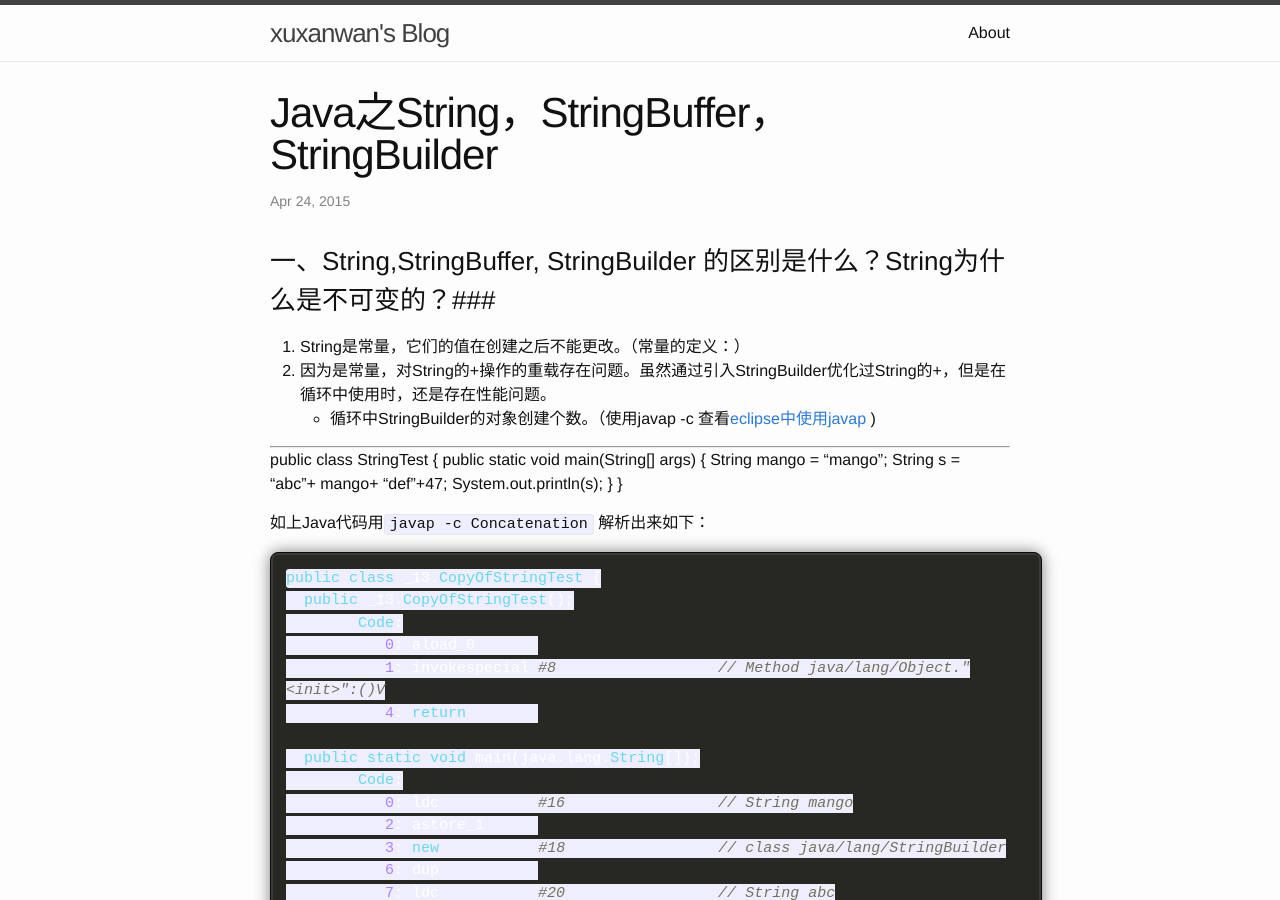
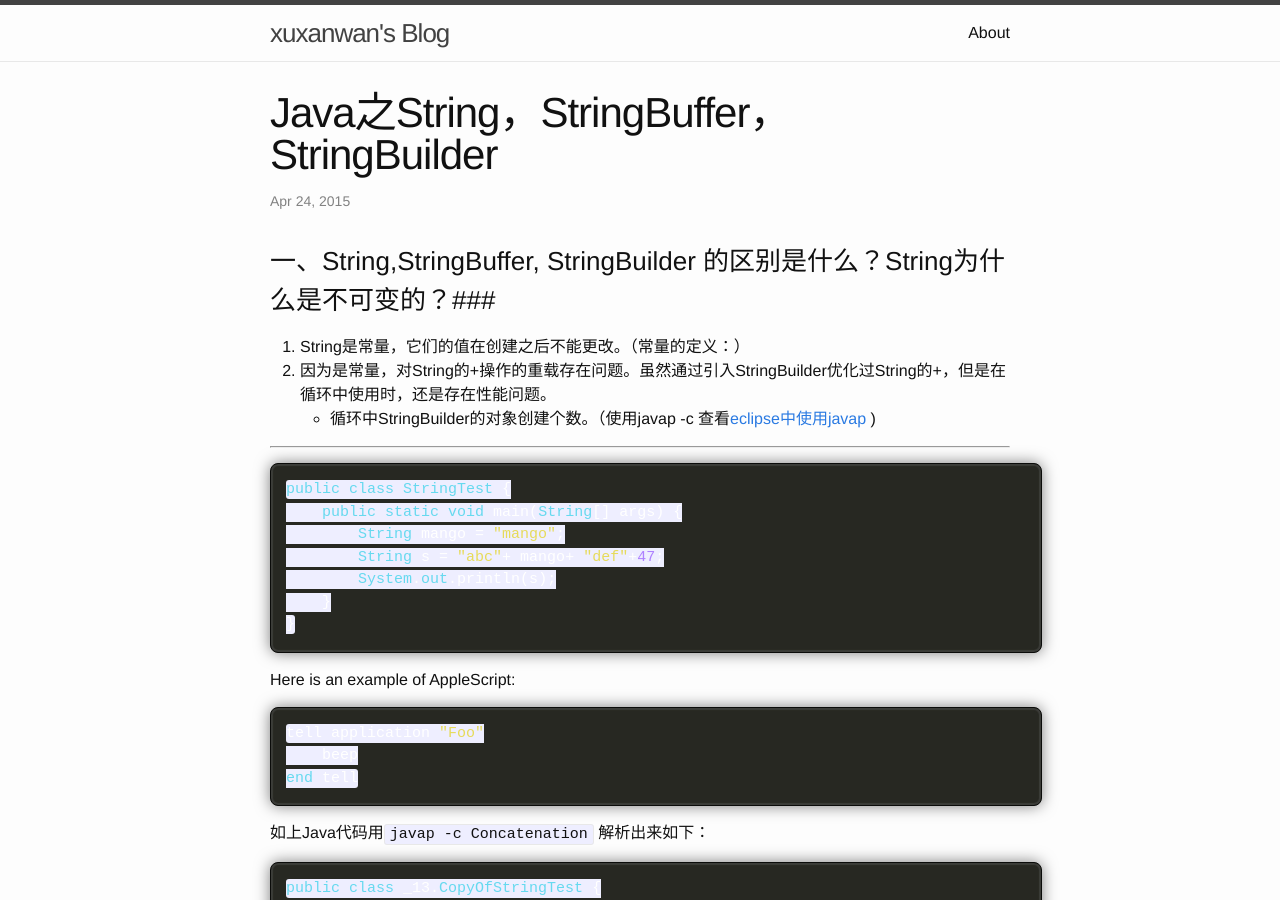
Before and after one commit to xuxanwan/myblog, a Jekyll site: the page built from _posts/2015-4-24-Java-String.md, in a window 1280 px wide and 900 px high. Built offline with Jekyll 4.4.1, drawn with Linux system fonts in a browser that asks for light colours.

Commit message:
Update 2015-4-24-Java-String.md
test

```diff
--- a/_posts/2015-4-24-Java-String.md
+++ b/_posts/2015-4-24-Java-String.md
@@ -12,14 +12,20 @@ categories: Java基础
 
 ----------
 
+    public class StringTest {
+        public static void main(String[] args) {
+            String mango = "mango";
+            String s = "abc"+ mango+ "def"+47;
+            System.out.println(s);
+        }
+    }
 
-public class StringTest {
-	public static void main(String[] args) {
-		String mango = "mango";
-		String s = "abc"+ mango+ "def"+47;
-		System.out.println(s);
-	}
-}
+
+Here is an example of AppleScript:
+
+    tell application "Foo"
+        beep
+    end tell
 
 如上Java代码用`javap -c Concatenation` 解析出来如下：
 
```
